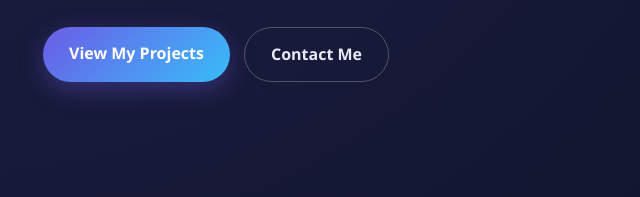
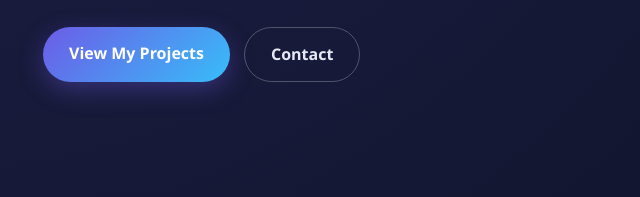
Before and after one commit to jo4xxx/Website-Portfolio, a plain HTML site: page Website Portfolio/index.html in a window 1280 px wide. Shown: the part 534-731 px from the top of the page, 71-711 px from the left. Drawn offline with Linux system fonts and the light colour scheme.

Commit message:
remvoe me

```diff
--- a/Website Portfolio/index.html
+++ b/Website Portfolio/index.html
@@ -39,7 +39,7 @@
 
         <div class="hero-buttons">
           <a href="#projects" class="btn btn-primary">View My Projects</a>
-          <a href="#contact" class="btn btn-outline">Contact Me</a>
+          <a href="#contact" class="btn btn-outline">Contact</a>
         </div>
       </div>
 
```
